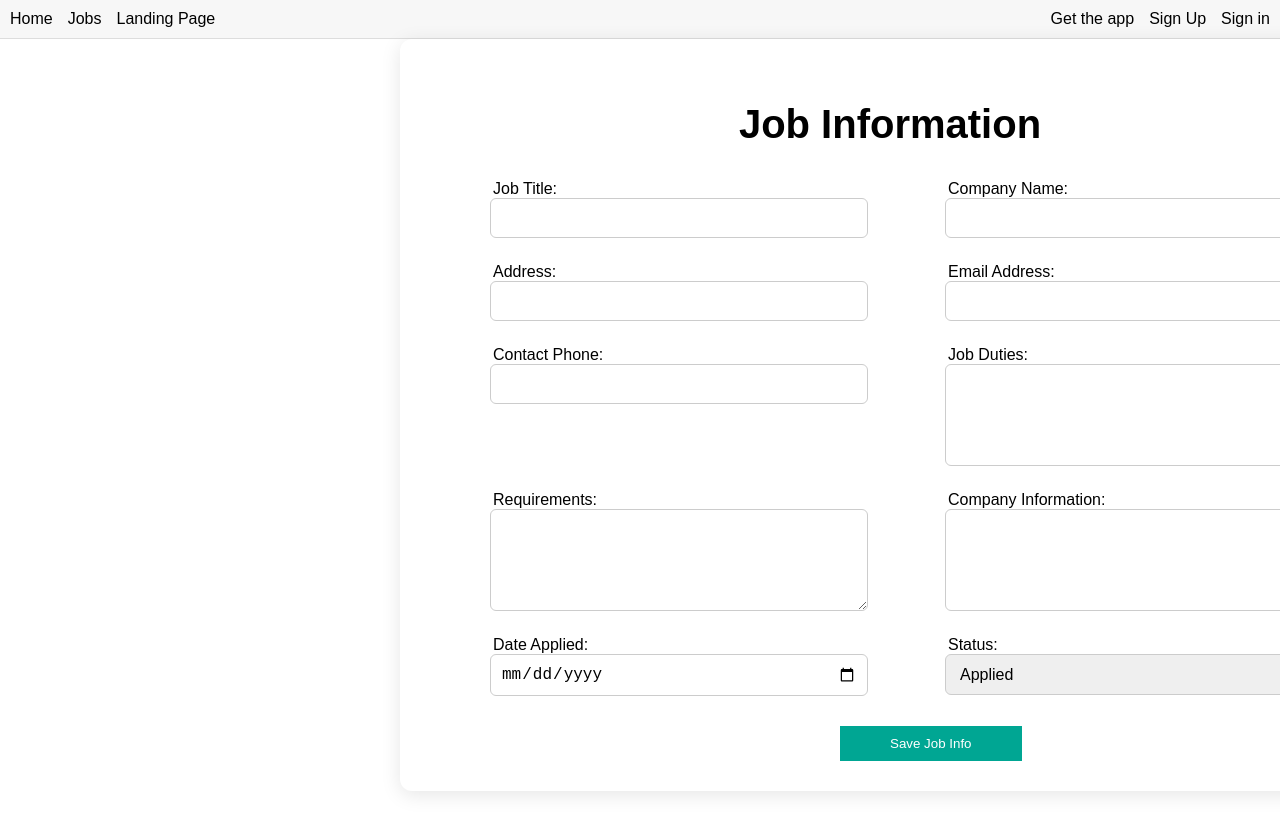
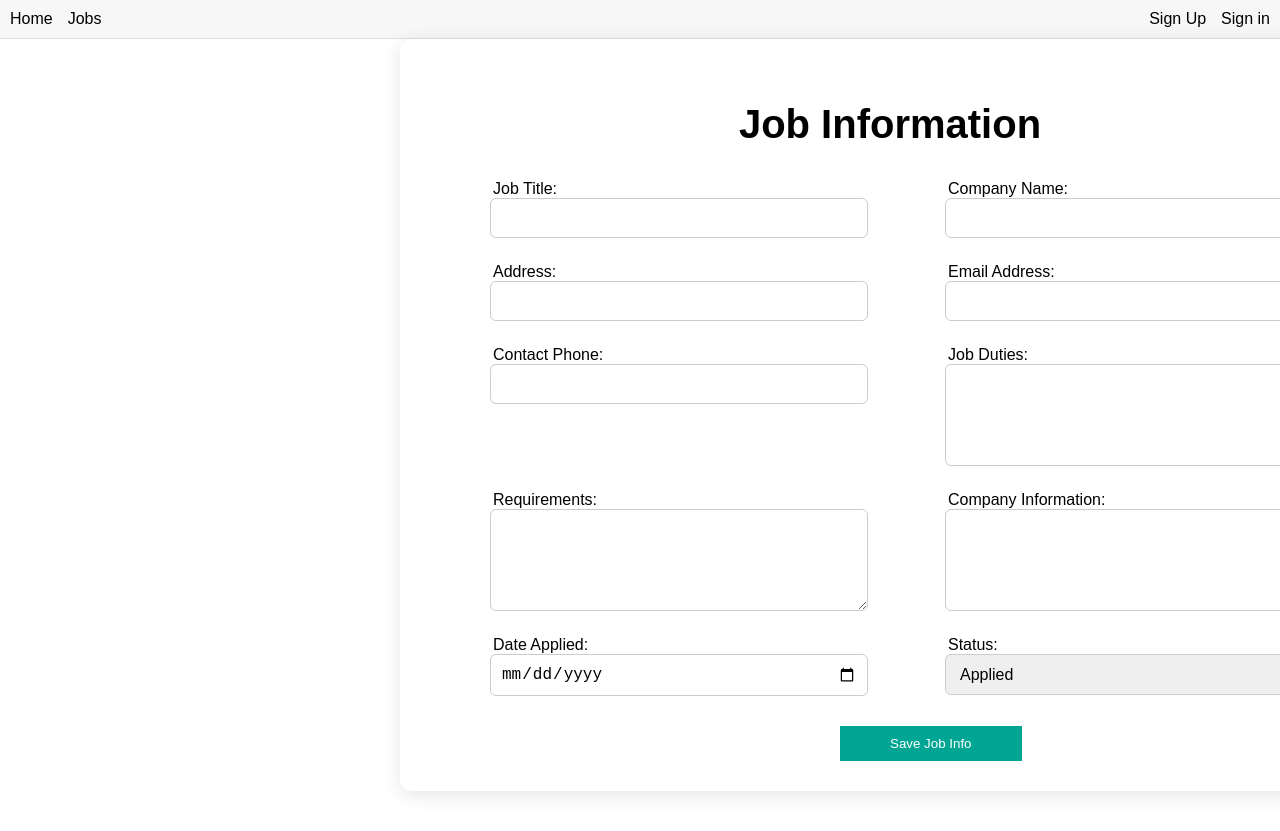
Before and after one commit to Ndima-karabo17/JobApplication-Tracker, a React (Vite) app: page /JobPage in a window 1280 px wide. Shown: the top 831 px of the page. Built offline with nearby package versions, Linux system fonts and the light colour scheme.

Commit message:
Update JobPage.tsx
I removed the link for get app coz it is not needed

```diff
--- a/src/JobPage.tsx
+++ b/src/JobPage.tsx
@@ -83,12 +83,11 @@ function JobPage() {
           <ul className="nav-left">
             <li><Link to="/Home">Home</Link></li>
             <li><Link to="/JobPage">Jobs</Link></li>
-            <li><Link to="/">Landing Page</Link></li>
 
           </ul>
           <ul className="nav-right">
 
-            <li> Get the app</li>
+
             <li><Link to="/Registration">Sign Up</Link></li>
             <li><Link to="/Login">Sign in</Link></li>
           </ul>
@@ -206,7 +205,7 @@ function JobPage() {
         <label className='job-label'>Status:</label>
         <select name="status" id="status" className="input-field">
 
-          <option value="Applied">Applied</option>
+          <option value="Applied" className='applied'>Applied</option>
           <option value="Interviewed">Interviewed</option>
           <option value="Rejected">Rejected</option>
         </select>
```
